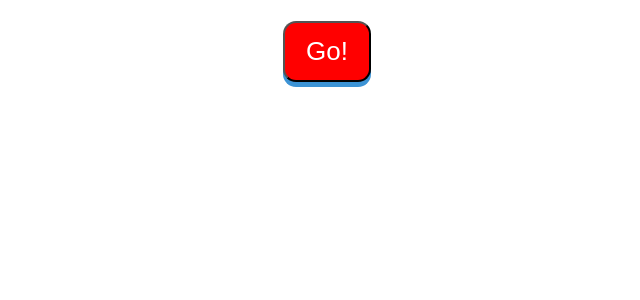
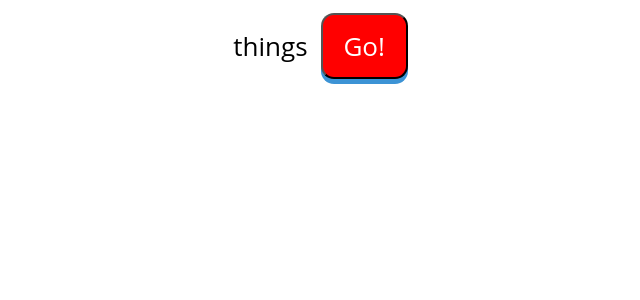
Before and after one commit to arakno/wayflyer, a React (Create React App) app: page / in a window 1280 px wide. Shown: the top 300 px of the page, without its empty margins (313-953 px from the left). Built offline with nearby package versions, Linux system fonts and the light colour scheme.

Commit message:
Fix global styles.

```diff
--- a/src/Button.tsx
+++ b/src/Button.tsx
@@ -35,9 +35,9 @@
 
     return (
         <>
-            {/* <label>{labelText} */}
+            <label>{props.labelText}
                 <StyledButton {...props}>{props.buttonText}</StyledButton>
-            {/* </label> */}
+            </label>
         </>
     )
 }
--- a/src/index.css
+++ /dev/null
@@ -1,13 +0,0 @@
-body {
-  margin: 0;
-  font-family: -apple-system, BlinkMacSystemFont, 'Segoe UI', 'Roboto', 'Oxygen',
-    'Ubuntu', 'Cantarell', 'Fira Sans', 'Droid Sans', 'Helvetica Neue',
-    sans-serif;
-  -webkit-font-smoothing: antialiased;
-  -moz-osx-font-smoothing: grayscale;
-}
-
-code {
-  font-family: source-code-pro, Menlo, Monaco, Consolas, 'Courier New',
-    monospace;
-}
--- a/src/index.tsx
+++ b/src/index.tsx
@@ -1,11 +1,11 @@
 import React from 'react';
 import ReactDOM from 'react-dom';
-// import './index.css';
-// import { createGlobalStyle } from './styles/global'
+import GlobalStyle from './styles/global'
 import App from './App';
 
 ReactDOM.render(
   <React.StrictMode>
+    <GlobalStyle />
     <App />
   </React.StrictMode>,
   document.getElementById('root')
--- a/src/styles/global.ts
+++ b/src/styles/global.ts
@@ -1,6 +1,6 @@
 import {createGlobalStyle} from "styled-components"
 
-export default createGlobalStyle`
+const GlobalStyle = createGlobalStyle`
    *{
        margin: 0;
        padding: 0;
@@ -25,6 +25,6 @@
     font-family: source-code-pro, Menlo, Monaco, Consolas, 'Courier New',
       monospace;
   }
+`
 
-
-`
+export default GlobalStyle
```
Also changed, not shown: 1 other file (tests, documents, lock files or other folders).
